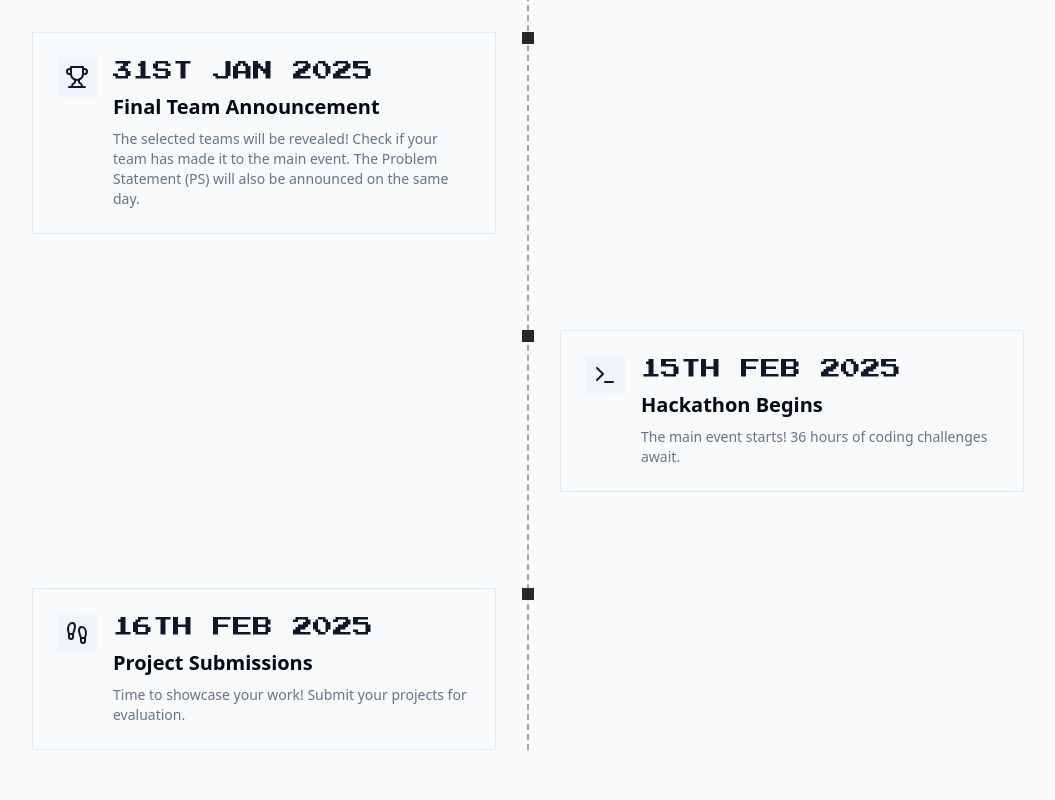
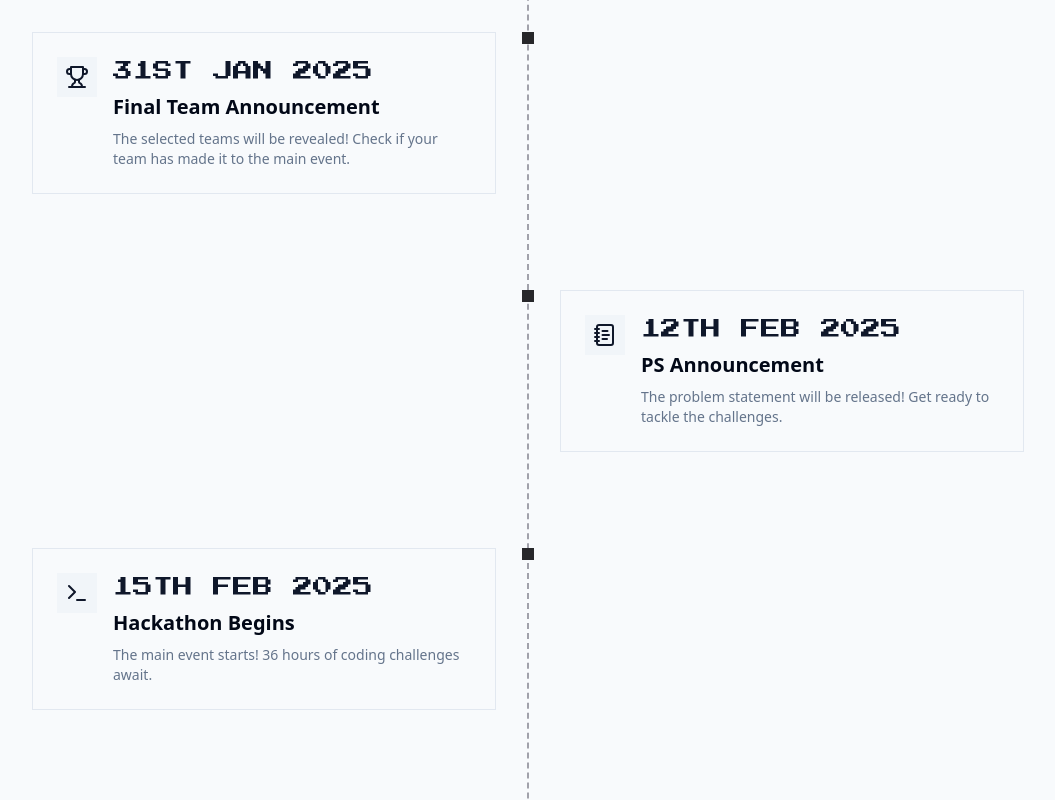
Before and after one commit to rsayyed591/Err_4046.0v2, a Next.js app: page / in a window 1280 px wide. Shown: the part 5000-5800 px from the top of the page, without its empty margins (112-1167 px from the left). Built offline with nearby package versions, Linux system fonts and the light colour scheme; a web font is replaced by a local one.

Commit message:
Update timeline.tsx

```diff
--- a/src/components/timeline.tsx
+++ b/src/components/timeline.tsx
@@ -2,7 +2,7 @@
 
 import React, { useEffect, useRef } from 'react'
 import { motion, useInView, useAnimation } from 'framer-motion'
-import { Calendar, Users, Trophy, Terminal, Footprints } from 'lucide-react'
+import { Calendar, Users, Trophy, Terminal, Footprints, NotebookText } from 'lucide-react'
 import { pixelFont } from '@/app/fonts'
 
 interface TimelineEvent {
@@ -31,23 +31,30 @@ const events: TimelineEvent[] = [
   {
     date: "31ST JAN 2025",
     title: "Final Team Announcement",
-    description: "The selected teams will be revealed! Check if your team has made it to the main event. The Problem Statement (PS) will also be announced on the same day.",
+    description: "The selected teams will be revealed! Check if your team has made it to the main event.",
     icon: <Trophy className="w-6 h-6" />,
     side: 'left'
+  },
+  {
+    date: "12TH FEB 2025",
+    title: "PS Announcement",
+    description: "The problem statement will be released! Get ready to tackle the challenges.",
+    icon: <NotebookText className="w-6 h-6" />,
+    side: 'right'
   },
   {
     date: "15TH FEB 2025",
     title: "Hackathon Begins",
     description: "The main event starts! 36 hours of coding challenges await.",
     icon: <Terminal className="w-6 h-6" />,
-    side: 'right'
+    side: 'left'
   },
   {
     date: "16TH FEB 2025",
     title: "Project Submissions",
     description: "Time to showcase your work! Submit your projects for evaluation.",
     icon: <Footprints className="w-6 h-6" />,
-    side: 'left'
+    side: 'right'
   }
 ]
 
```
